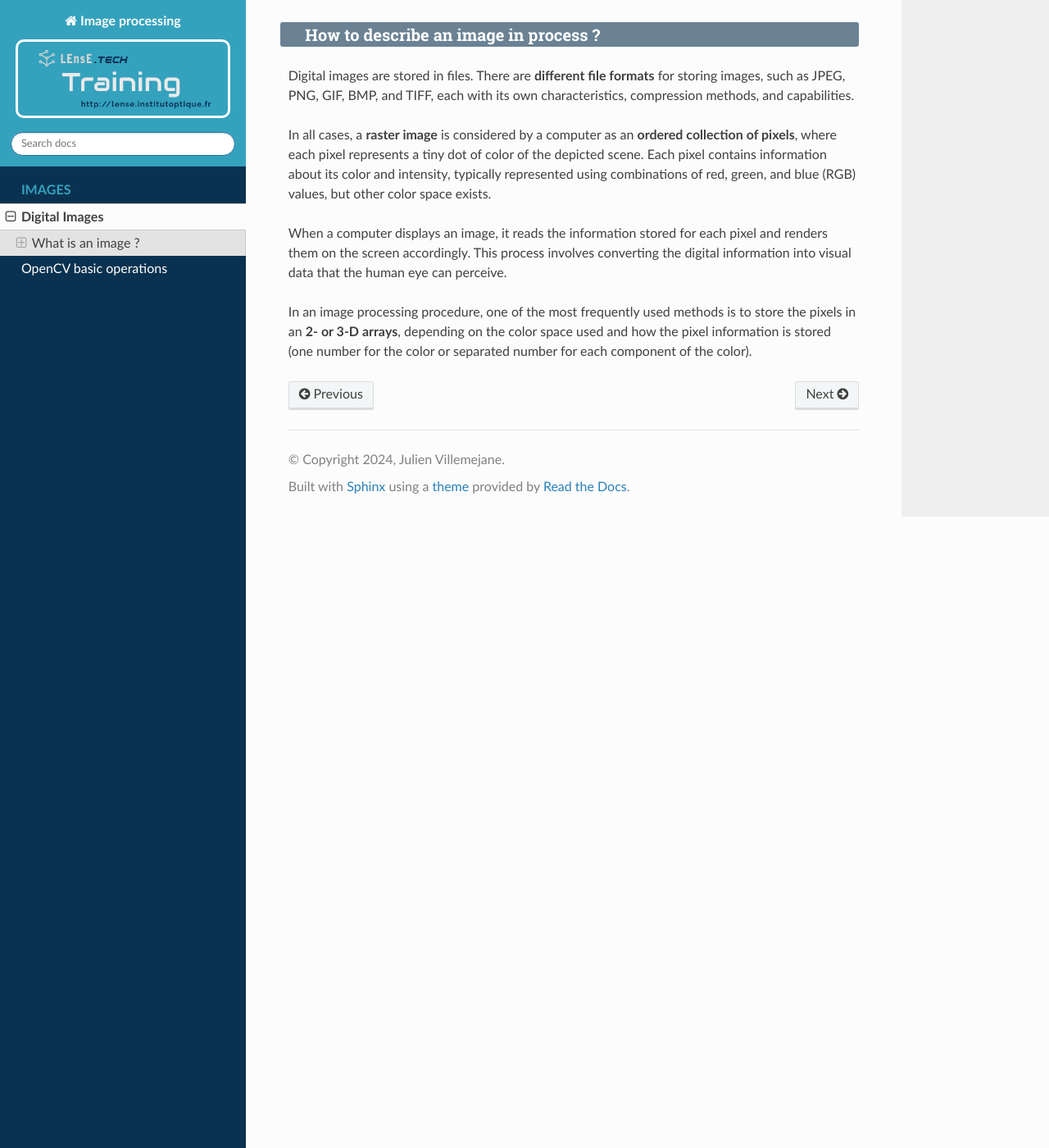
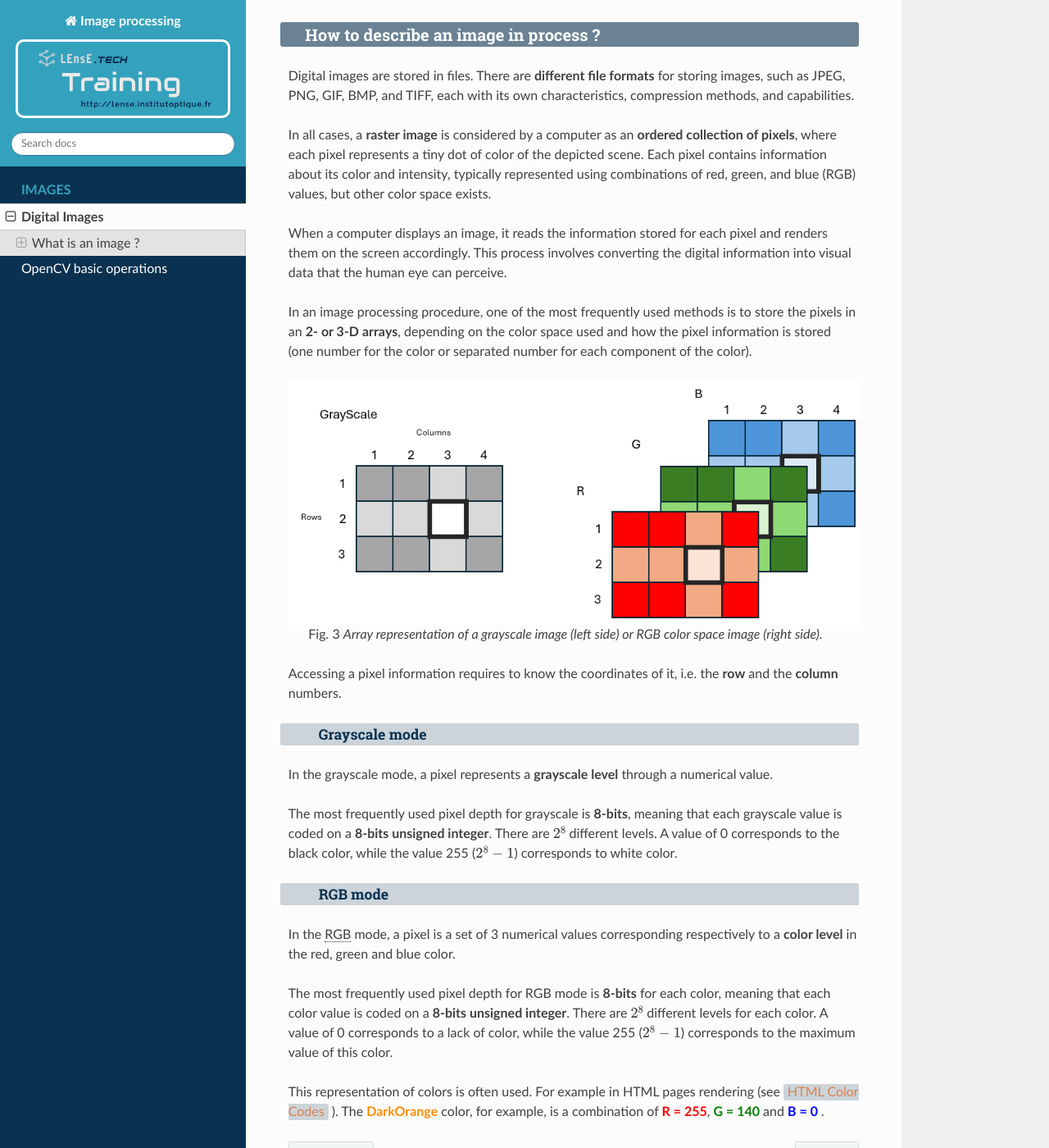
Before and after one commit to IOGS-LEnsE-training/image-processing, a Sphinx documentation site: the page built from docs/source/contents/images.rst, in a window 1280 px wide and 1400 px high, scrolled down 1957 px. Shown: the whole window at 82% size. Built offline with Sphinx 7.4.7 and the Read the Docs theme 2.0.0, drawn with Linux system fonts in a browser that asks for light colours.

Commit message:
Update Documentation

```diff
--- a/docs/source/contents/images.rst
+++ b/docs/source/contents/images.rst
@@ -1,3 +1,17 @@
+.. raw:: html
+
+    <style>
+        .darkorange {color:darkorange; font-weight:bold;}
+        .red {color:red; font-weight:bold;}
+        .green {color:green; font-weight:bold;}
+        .blue {color:blue; font-weight:bold;}
+    </style>
+
+.. role:: darkorange
+.. role:: red
+.. role:: green
+.. role:: blue
+
 Digital Images
 ##############
 
@@ -63,3 +77,27 @@ In all cases, a **raster image** is considered by a computer as an **ordered col
 When a computer displays an image, it reads the information stored for each pixel and renders them on the screen accordingly. This process involves converting the digital information into visual data that the human eye can perceive.
 
 In an image processing procedure, one of the most frequently used methods is to store the pixels in an **2- or 3-D arrays**, depending on the color space used and how the pixel information is stored (one number for the color or separated number for each component of the color).
+
+.. figure:: ../_static/images/images_array_gray_rgb.png
+	:align: center
+
+	Array representation of a grayscale image (left side) or RGB color space image (right side).
+
+Accessing a pixel information requires to know the coordinates of it, i.e. the **row** and the **column** numbers.
+
+Grayscale mode
+--------------
+
+In the grayscale mode, a pixel represents a **grayscale level** through a numerical value.
+
+The most frequently used pixel depth for grayscale is **8-bits**, meaning that each grayscale value is coded on a **8-bits unsigned integer**. There are :math:`2^{8}` different levels.  A value of 0 corresponds to the black color, while the value 255 (:math:`2^{8} - 1`) corresponds to white color.
+
+RGB mode
+--------
+
+In the :abbr:`RGB (Red, Green, Blue)` mode, a pixel is a set of 3 numerical values corresponding respectively to a **color level** in the red, green and blue color.
+
+The most frequently used pixel depth for RGB mode is **8-bits** for each color, meaning that each color value is coded on a **8-bits unsigned integer**. There are :math:`2^{8}` different levels for each color. A value of 0 corresponds to a lack of color, while the value 255 (:math:`2^{8} - 1`) corresponds to the maximum value of this color.
+
+
+This representation of colors is often used. For example in HTML pages rendering (see `HTML Color Codes <https://htmlcolorcodes.com/>`_ ). The  :darkorange:`DarkOrange` color, for example, is a combination of :red:`R = 255`, :green:`G = 140` and :blue:`B = 0` .
```
Also changed, not shown: docs/source/_static/images/images_array_gray_rgb.png (added), 11 other files.
